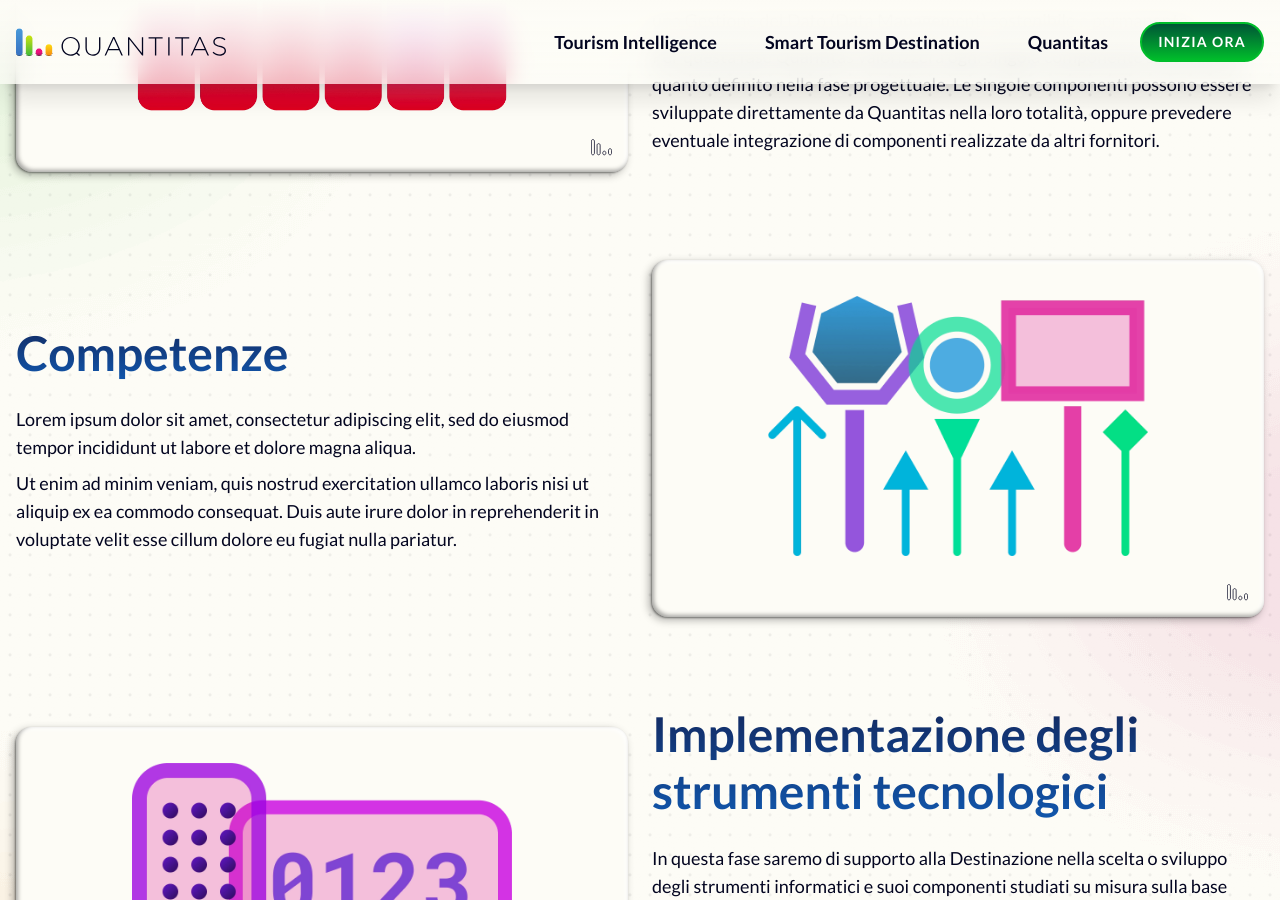
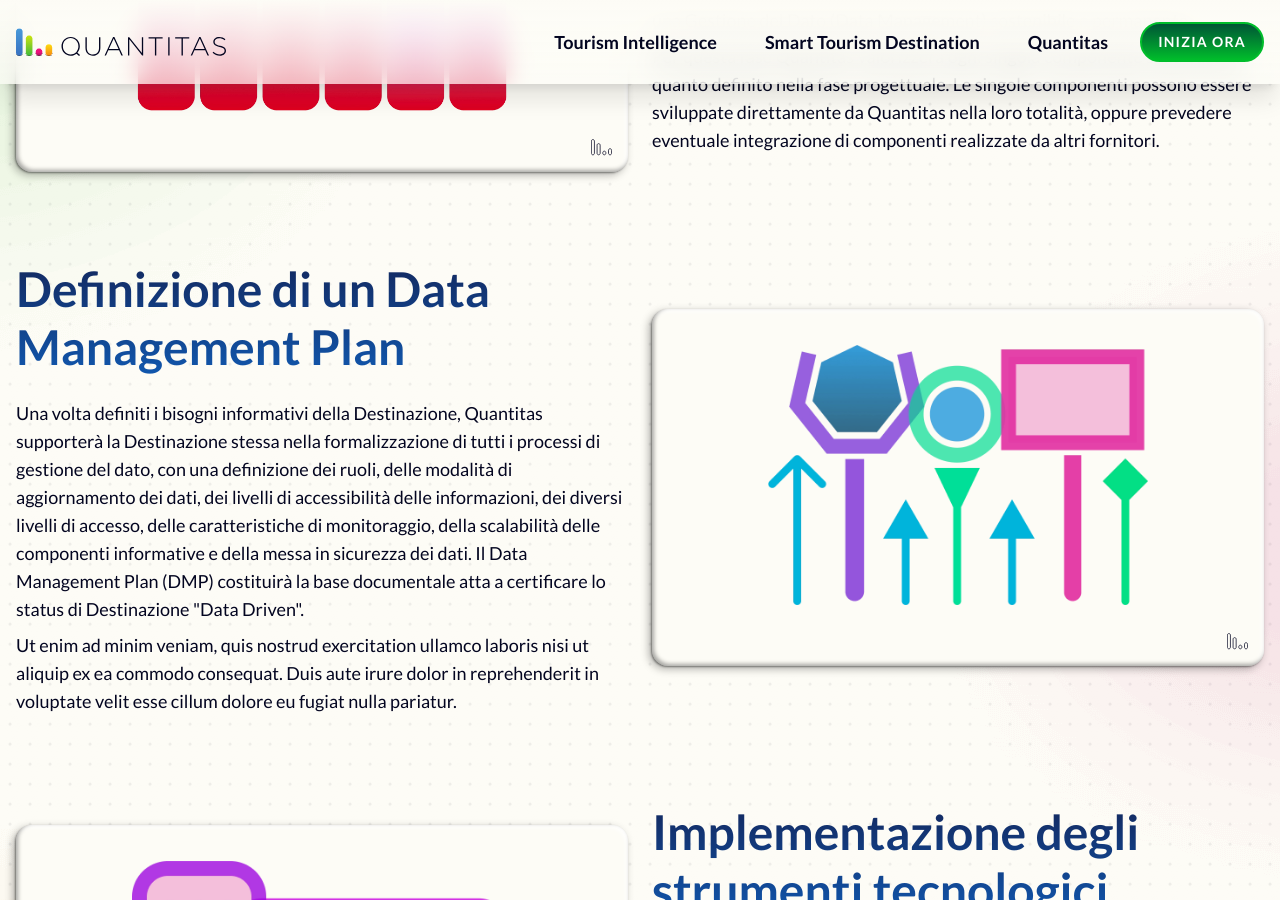
Before and after one commit to Quantitas-srl-org/tourism_promo, a Jekyll site: the page built from index.markdown, in a window 1280 px wide and 900 px high, scrolled down 3361 px. Built offline with Jekyll 4.4.1, drawn with Linux system fonts in a browser that asks for light colours; some web fonts are replaced.

Commit message:
Update index.markdown

```diff
--- a/index.markdown
+++ b/index.markdown
@@ -58,9 +58,9 @@ section-c-list-2-p-1: >-
 section-c-list-2-p-2: >-
   Per questa fase Quantitas valorizzerà ogni singola componente sulla base di quanto definito nella fase progettuale. Le singole componenti possono essere
   sviluppate direttamente da Quantitas nella loro totalità, oppure prevedere eventuale integrazione di componenti realizzate da altri fornitori.
-section-c-list-3-h3: Competenze
+section-c-list-3-h3: Definizione di un Data Management Plan
 section-c-list-3-p-1: >-
-  Lorem ipsum dolor sit amet, consectetur adipiscing elit, sed do eiusmod tempor incididunt ut labore et dolore magna aliqua.
+  Una volta definiti i bisogni informativi della Destinazione, Quantitas supporterà la Destinazione stessa nella formalizzazione di tutti i processi di gestione del dato, con una definizione dei ruoli, delle modalità di aggiornamento dei dati, dei livelli di accessibilità delle informazioni, dei diversi livelli di accesso, delle caratteristiche di monitoraggio, della scalabilità delle componenti informative e della messa in sicurezza dei dati. Il Data Management Plan (DMP) costituirà la base documentale atta a certificare lo status di Destinazione "Data Driven".
 section-c-list-3-p-2: >-
   Ut enim ad minim veniam, quis nostrud exercitation ullamco laboris nisi ut aliquip ex ea commodo consequat. Duis aute irure dolor in reprehenderit in voluptate velit esse cillum dolore eu fugiat nulla pariatur.
 section-c-list-4-h3: Implementazione degli strumenti tecnologici
```
